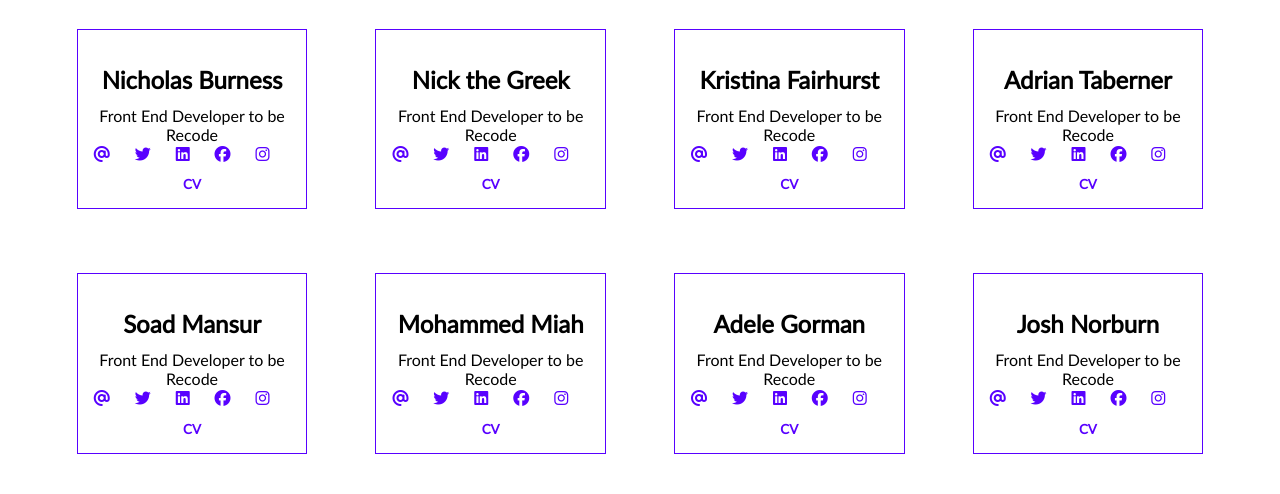
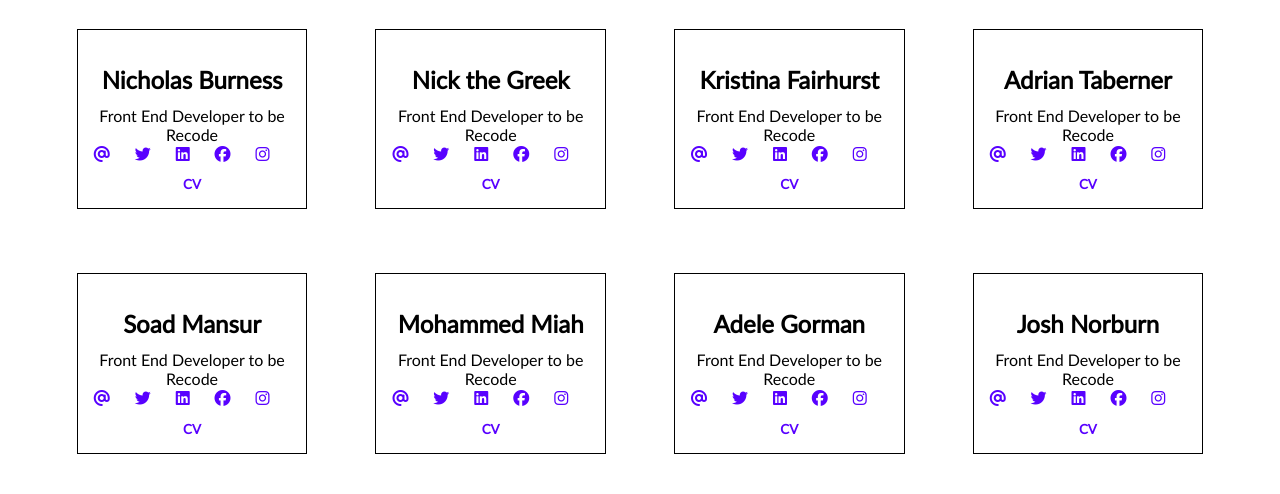
Before and after one commit to joshrecode/dynamictrio, a plain HTML site: page ChallengeProject/index.html in a window 1280 px wide. Shown: the part 306-800 px from the top of the page. Drawn offline with Linux system fonts and the light colour scheme.

Commit message:
Changed card border from blue to black

```diff
--- a/ChallengeProject/style.css
+++ b/ChallengeProject/style.css
@@ -48,7 +48,7 @@ header {
     display: inline-block;
     margin: 2em 2em;
     padding: 1em;
-    border: 1px rgb(88,1,255) solid;
+    border: 1px #000000 solid;
 }
 .card h1, .card button  {
     margin-bottom: 0.5em;
```
